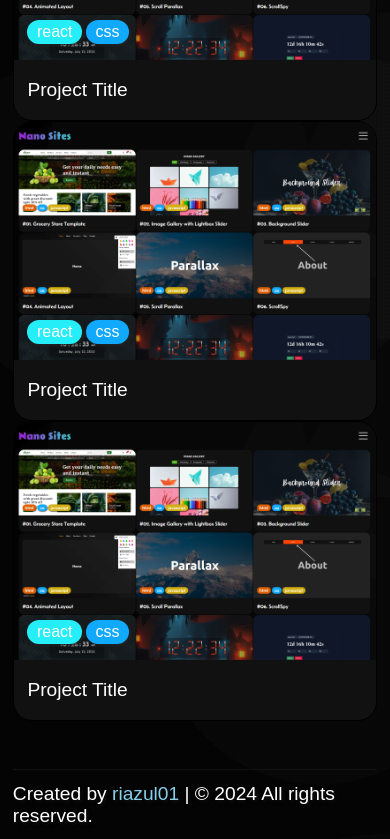
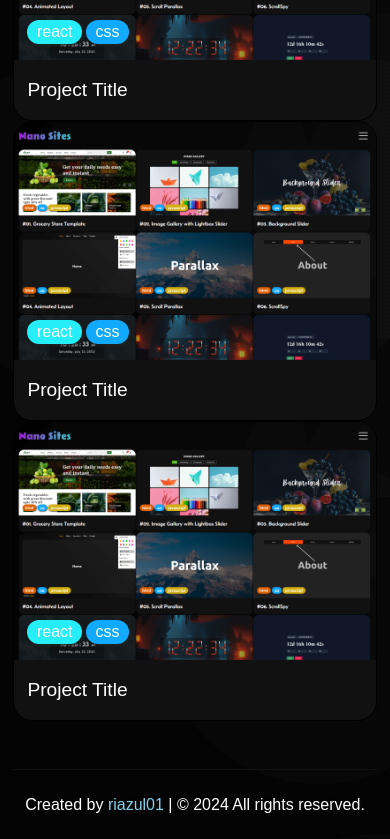
Before and after one commit to riazul01/reactor, a React (Vite) app: page / in a window 390 px wide. Shown: the part 879-1718 px from the top of the page. Built offline with nearby package versions, Linux system fonts and the light colour scheme; a web font is replaced by a local one.

Commit message:
footer responsive completed

```diff
--- a/src/components/footer.css
+++ b/src/components/footer.css
@@ -17,3 +17,15 @@ footer p a {
     color: skyblue;
     text-decoration: none;
 }
+
+@media screen and (max-width: 440px) {
+    footer p {
+        font-size: 1rem;
+    }
+}
+
+@media screen and (max-width: 350px) {
+    footer p {
+        font-size: 0.9rem;
+    }
+}
```
